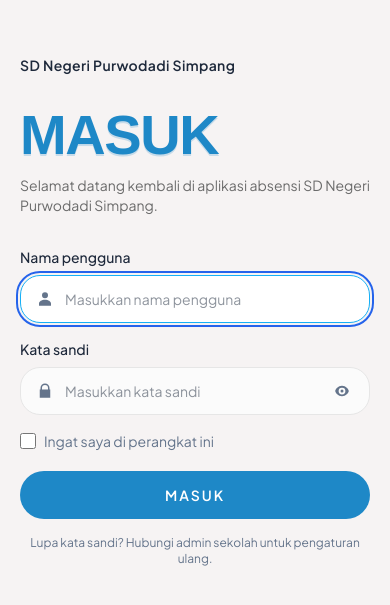
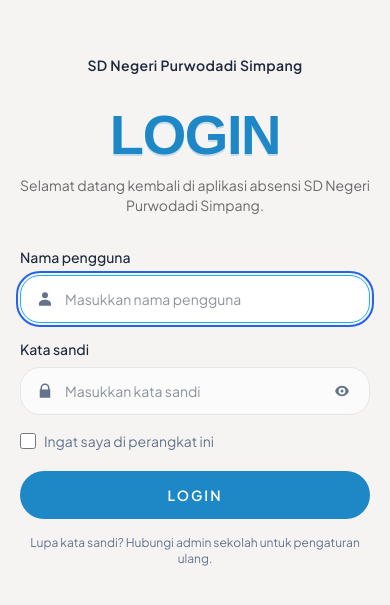
Before and after one commit to Fasiall/Absensi-SD---KAPITA, a Next.js app: page /login in a window 390 px wide. Shown: the part 111-716 px from the top of the page. Built offline with nearby package versions, Linux system fonts and the light colour scheme; no server answers; a web font is replaced by a local one.

Commit message:
style(login): ganti teks Masuk jadi Login dan ratakan tengah
- Judul dan subjudul jadi rata tengah
- Nama sekolah di header mobile ikut rata tengah
- Tombol submit: Masuk -> Login

```diff
--- a/src/app/(auth)/login/LoginForm.tsx
+++ b/src/app/(auth)/login/LoginForm.tsx
@@ -87,7 +87,7 @@ export function LoginForm({ action, defaultUsername = "", error, next }: Props)
         type="submit"
         className="mt-1 h-12 rounded-[40px] bg-[#1E88C7] text-sm font-semibold uppercase tracking-[0.14em] text-white transition hover:bg-[#1976AF] active:scale-[0.99]"
       >
-        Masuk
+        Login
       </button>
 
       <p className="text-center text-xs text-muted">
--- a/src/app/(auth)/login/page.tsx
+++ b/src/app/(auth)/login/page.tsx
@@ -32,14 +32,14 @@ export default async function LoginPage({
 
       <section className="flex items-center justify-center bg-[#F6F3F3] px-5 py-10 sm:px-10">
         <div className="w-full max-w-[420px]">
-          <div className="mb-8 flex items-center gap-2 lg:hidden">
+          <div className="mb-8 flex items-center justify-center gap-2 lg:hidden">
             <span className="text-sm font-semibold tracking-wide">{schoolName}</span>
           </div>
 
-          <h2 className="font-[family-name:var(--font-display)] text-[56px] leading-none font-black uppercase tracking-tight text-[#1E88C7] drop-shadow-[0_2px_0_rgba(30,136,199,0.22)] sm:text-[68px]">
-            Masuk
+          <h2 className="text-center font-[family-name:var(--font-display)] text-[56px] leading-none font-black uppercase tracking-tight text-[#1E88C7] drop-shadow-[0_2px_0_rgba(30,136,199,0.22)] sm:text-[68px]">
+            Login
           </h2>
-          <p className="mt-3 text-sm text-[#6B6B6B]">
+          <p className="mt-3 text-center text-sm text-[#6B6B6B]">
             Selamat datang kembali di aplikasi absensi {schoolName}.
           </p>
 
```
